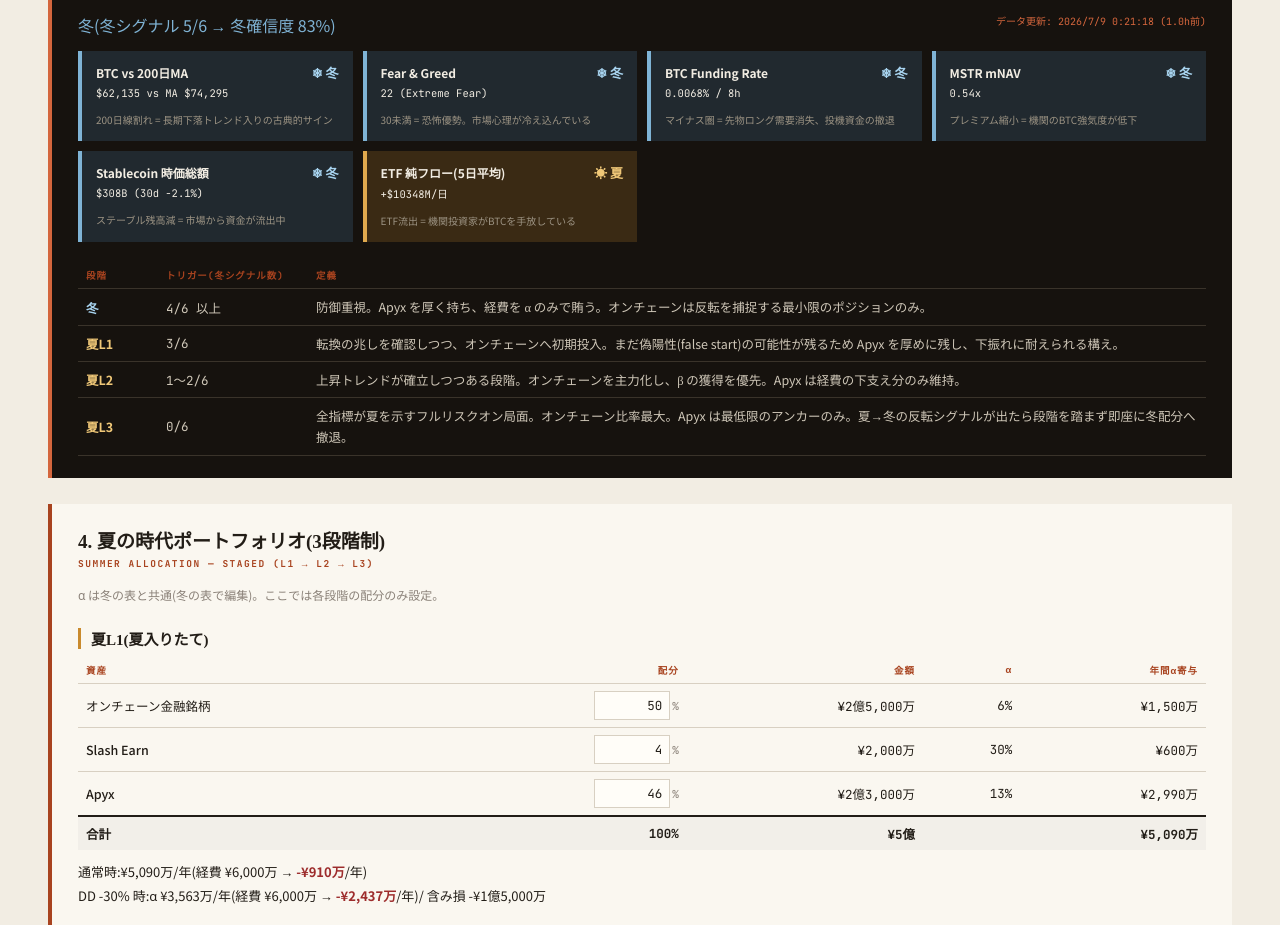
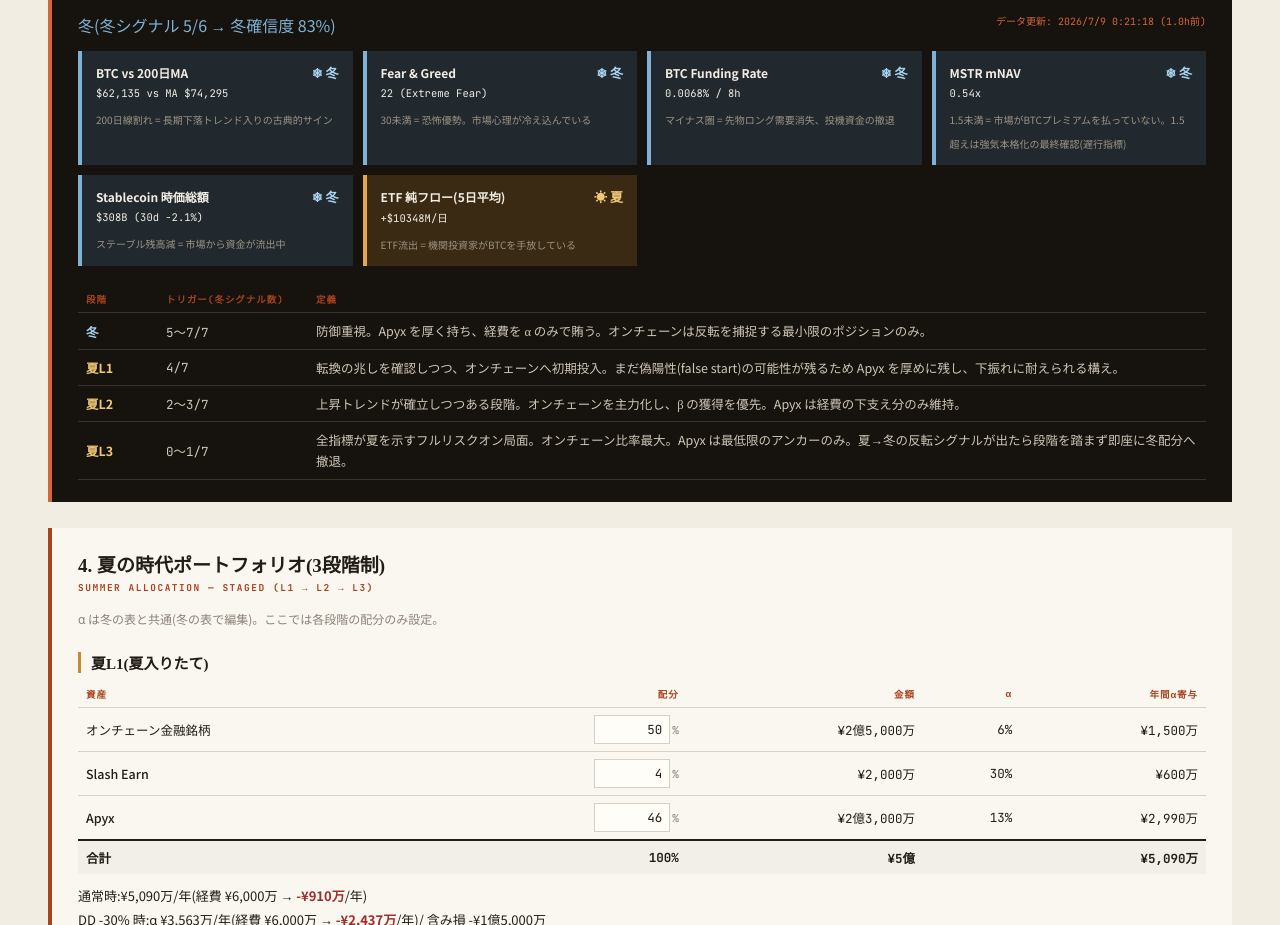
Before and after one commit to okihisashi/Treasury-predictions, a website: page public/index.html in a window 1280 px wide. Shown: the part 960-1885 px from the top of the page. Drawn offline with Linux system fonts and the light colour scheme; no server answers; a web font is replaced by a local one.

Commit message:
deploy: treasury_dashboard_revII.html

```diff
--- a/public/index.html
+++ b/public/index.html
@@ -3,7 +3,7 @@
 <head>
 <meta charset="UTF-8">
 <meta name="viewport" content="width=device-width, initial-scale=1.0">
-<title>資産運用ポートフォリオ設計 / REV.GG</title>
+<title>資産運用ポートフォリオ設計 / REV.II</title>
 <link href="https://fonts.googleapis.com/css2?family=Shippori+Mincho+B1:wght@600;700;800&family=JetBrains+Mono:wght@400;700&family=Noto+Sans+JP:wght@400;500;700&display=swap" rel="stylesheet">
 <style>
   :root {
@@ -89,7 +89,7 @@
 </head>
 <body>
 
-<div class="eyebrow">PORTFOLIO DESIGN / REV.GG <span style="float:right; background: var(--accent); color: var(--paper); padding: 2px 10px; font-size: 10px;">Editable</span></div>
+<div class="eyebrow">PORTFOLIO DESIGN / REV.II <span style="float:right; background: var(--accent); color: var(--paper); padding: 2px 10px; font-size: 10px;">Editable</span></div>
 <h1 class="title">資産運用 <em>ポートフォリオ設計</em></h1>
 <div class="title-rule"></div>
 
@@ -169,22 +169,22 @@
     <tbody style="font-size:12px;">
       <tr>
         <td style="color:#a8d4f0; font-weight:700;">冬</td>
-        <td style="text-align:left; font-family:'JetBrains Mono',monospace;">4/6 以上</td>
+        <td style="text-align:left; font-family:'JetBrains Mono',monospace;">5〜7/7</td>
         <td style="text-align:left; font-family:'Noto Sans JP'; line-height:1.7;">防御重視。Apyx を厚く持ち、経費を α のみで賄う。オンチェーンは反転を捕捉する最小限のポジションのみ。</td>
       </tr>
       <tr>
         <td style="color:#f0c878; font-weight:700;">夏L1</td>
-        <td style="text-align:left; font-family:'JetBrains Mono',monospace;">3/6</td>
+        <td style="text-align:left; font-family:'JetBrains Mono',monospace;">4/7</td>
         <td style="text-align:left; font-family:'Noto Sans JP'; line-height:1.7;">転換の兆しを確認しつつ、オンチェーンへ初期投入。まだ偽陽性(false start)の可能性が残るため Apyx を厚めに残し、下振れに耐えられる構え。</td>
       </tr>
       <tr>
         <td style="color:#f0c878; font-weight:700;">夏L2</td>
-        <td style="text-align:left; font-family:'JetBrains Mono',monospace;">1〜2/6</td>
+        <td style="text-align:left; font-family:'JetBrains Mono',monospace;">2〜3/7</td>
         <td style="text-align:left; font-family:'Noto Sans JP'; line-height:1.7;">上昇トレンドが確立しつつある段階。オンチェーンを主力化し、β の獲得を優先。Apyx は経費の下支え分のみ維持。</td>
       </tr>
       <tr>
         <td style="color:#f0c878; font-weight:700;">夏L3</td>
-        <td style="text-align:left; font-family:'JetBrains Mono',monospace;">0/6</td>
+        <td style="text-align:left; font-family:'JetBrains Mono',monospace;">0〜1/7</td>
         <td style="text-align:left; font-family:'Noto Sans JP'; line-height:1.7;">全指標が夏を示すフルリスクオン局面。オンチェーン比率最大。Apyx は最低限のアンカーのみ。夏→冬の反転シグナルが出たら段階を踏まず即座に冬配分へ撤退。</td>
       </tr>
     </tbody>
@@ -401,7 +401,8 @@
         ma200:   '200日線割れ = 長期下落トレンド入りの古典的サイン',
         fng:     '30未満 = 恐怖優勢。市場心理が冷え込んでいる',
         funding: 'マイナス圏 = 先物ロング需要消失、投機資金の撤退',
-        mnav:    'プレミアム縮小 = 機関のBTC強気度が低下',
+        mom30:   '30日騰落マイナス = 中期モメンタムが下向き、下落継続中',
+        mnav:    '1.5未満 = 市場がBTCプレミアムを払っていない。1.5超えは強気本格化の最終確認(遅行指標)',
         stable:  'ステーブル残高減 = 市場から資金が流出中',
         etf:     'ETF流出 = 機関投資家がBTCを手放している'
       };
```
